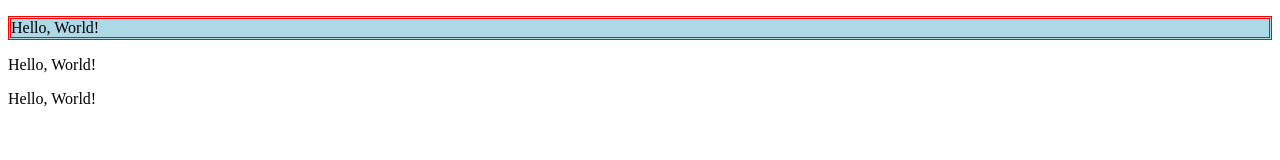
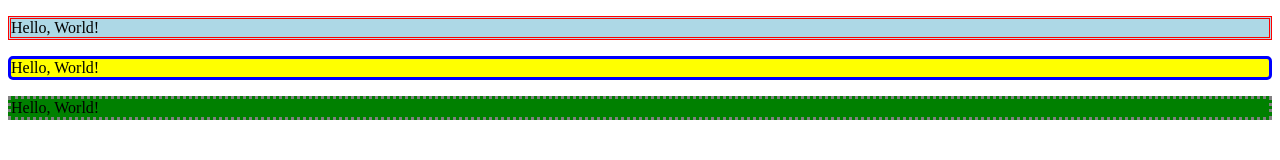
Before and after one commit to spongebobhouse/Spongebobhouse.github.io, a plain HTML site: page 151124.html in a window 1280 px wide. Drawn offline with Linux system fonts and the light colour scheme.

Commit message:
Update 151124.html

```diff
--- a/151124.html
+++ b/151124.html
@@ -1,7 +1,7 @@
 <!DOCTYPE html>
 <html>
 <head>
-<title>15/11/24</title>
+<title>15/11/24 exercise 12</title>
 <style>
 p.first{
   border-style: double;
@@ -9,11 +9,23 @@ p.first{
   background-color: LightBlue;
 }
 
+p.second{
+  border-style: solid;
+  border-color: blue;
+  background-color: yellow;
+  border-radius: 5px;
+}
+
+p.third{
+  border-style: dotted;
+  border-color: grey;
+  background-color: green;
+}
 </style>
 </head>
 <body>
 <P class="first"> Hello, World! </P>
-<P> Hello, World! </P>
-<P> Hello, World! </P>
+<P class="second"> Hello, World! </P>
+<P class="third"> Hello, World! </P>
 </body>
 </html>
```
